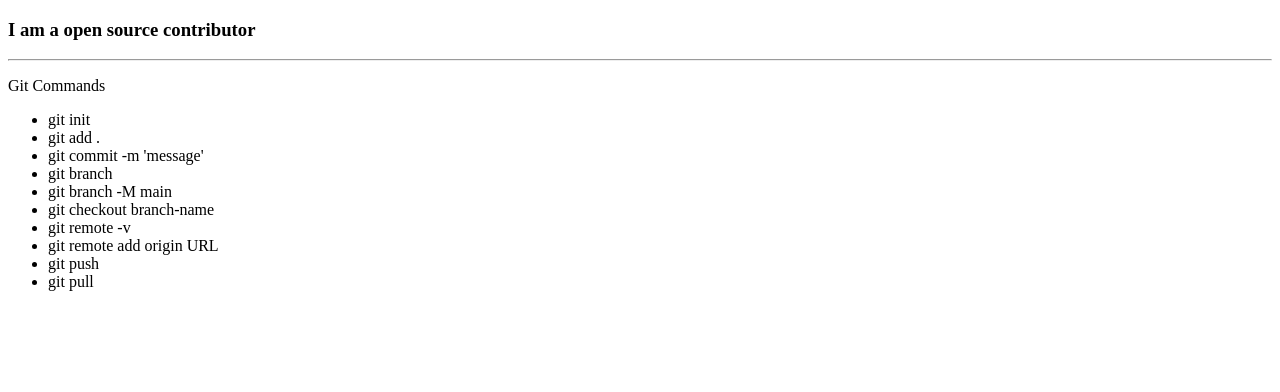
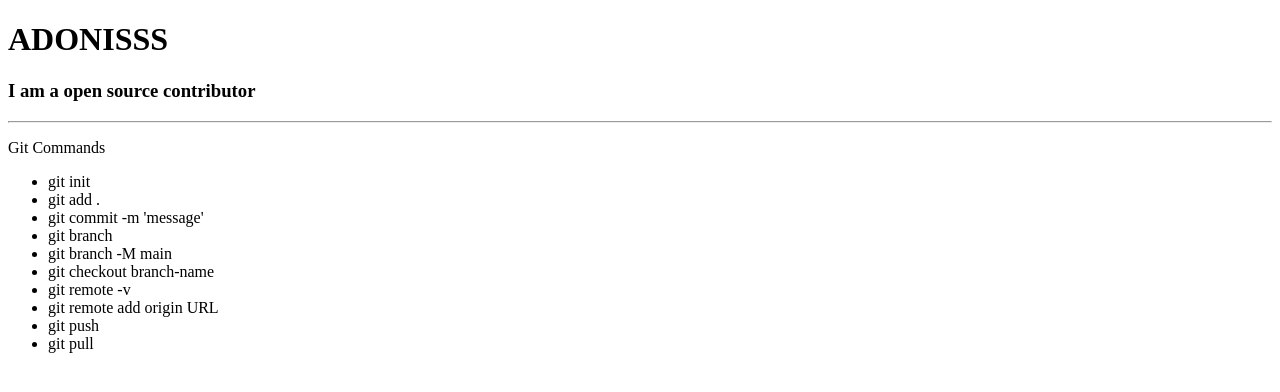
Before and after one commit to ashish-adoniss/test-contribution, a plain HTML site: page index.html in a window 1280 px wide. Drawn offline with Linux system fonts and the light colour scheme.

Commit message:
Update index.html

```diff
--- a/index.html
+++ b/index.html
@@ -6,6 +6,7 @@
     <title>Open Source Contribution Test</title>
   </head>
   <body>
+    <h1>ADONISSS</h1>
     <h3>I am a open source contributor</h3>
     <hr />
     <p>Git Commands</p>
```
